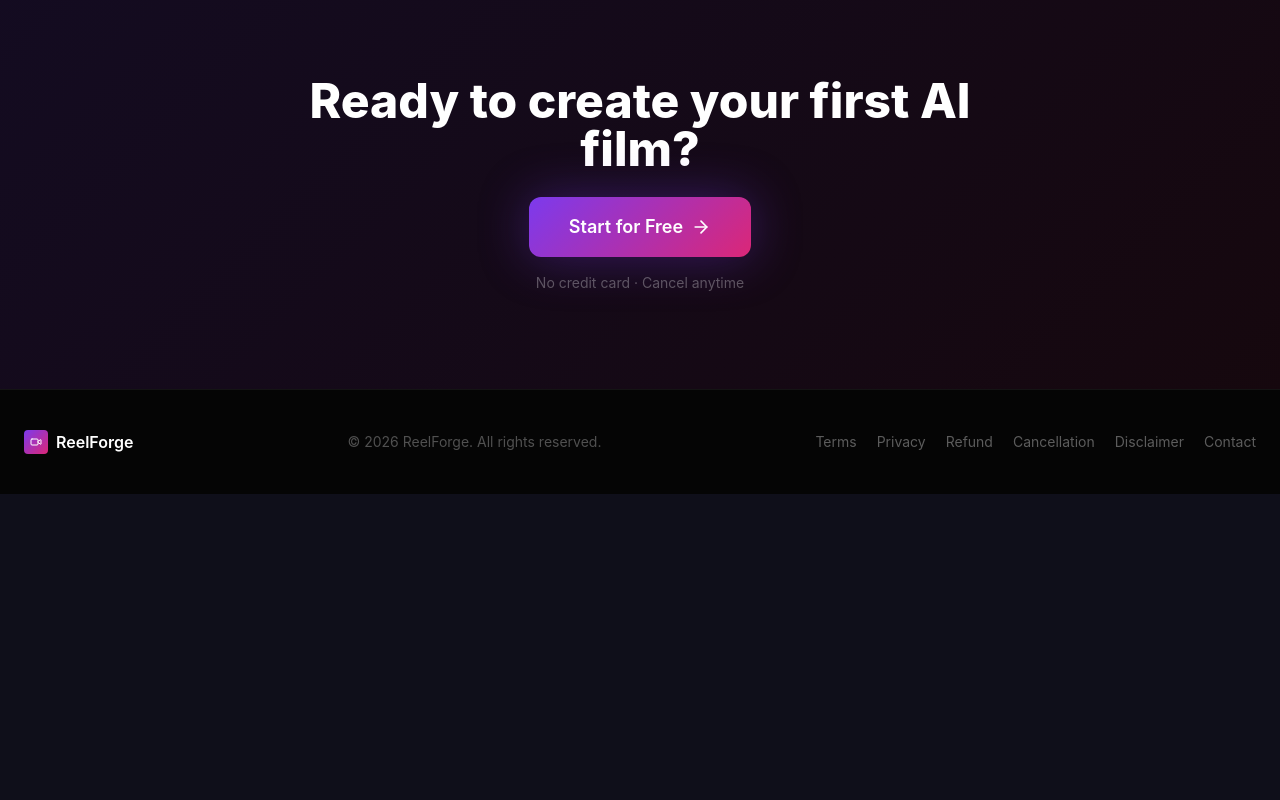
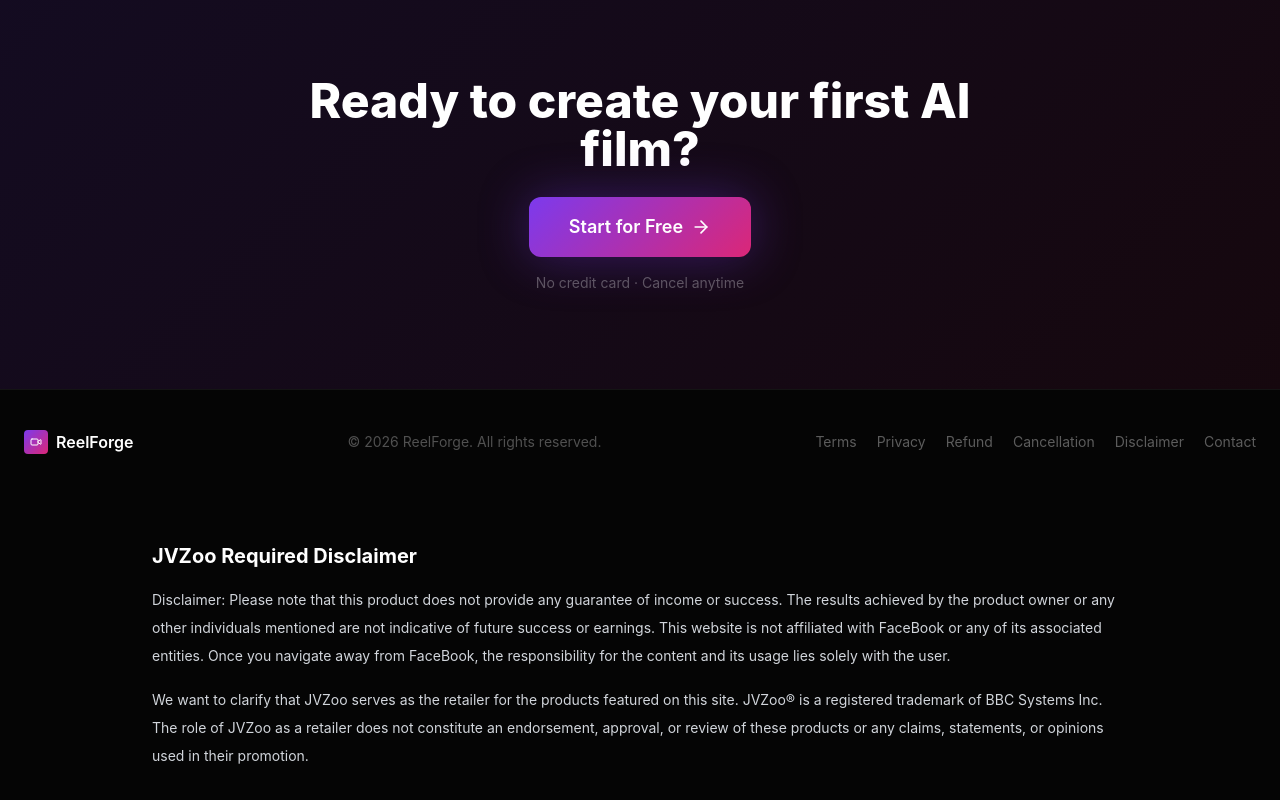
Before and after one commit to prineee/reel-forge, a Next.js app: page / in a window 1280 px wide. Shown: the part 6785-7585 px from the top of the page. Before the commit the page ends 7279 px from the top, so only its background shows below. Built offline with nearby package versions, Linux system fonts and the light colour scheme.

Commit message:
add JVZoo disclaimer

```diff
--- a/app/page.tsx
+++ b/app/page.tsx
@@ -577,7 +577,26 @@ export default function HomePage() {
 </div>
 </div>
       </footer>
+<section className="max-w-5xl mx-auto px-6 py-12">
+  <h3 className="text-xl font-bold mb-4 text-white">
+    JVZoo Required Disclaimer
+  </h3>
 
+  <p className="text-sm text-gray-300 leading-7">
+    Disclaimer: Please note that this product does not provide any guarantee of income or success.
+    The results achieved by the product owner or any other individuals mentioned are not indicative
+    of future success or earnings. This website is not affiliated with FaceBook or any of its
+    associated entities. Once you navigate away from FaceBook, the responsibility for the content
+    and its usage lies solely with the user.
+  </p>
+
+  <p className="text-sm text-gray-300 leading-7 mt-4">
+    We want to clarify that JVZoo serves as the retailer for the products featured on this site.
+    JVZoo® is a registered trademark of BBC Systems Inc. The role of JVZoo as a retailer does not
+    constitute an endorsement, approval, or review of these products or any claims, statements,
+    or opinions used in their promotion.
+  </p>
+</section>
       {/* Floating Zap */}
       <div className="fixed bottom-6 right-6 z-40">
         <Link href="/register"
```
